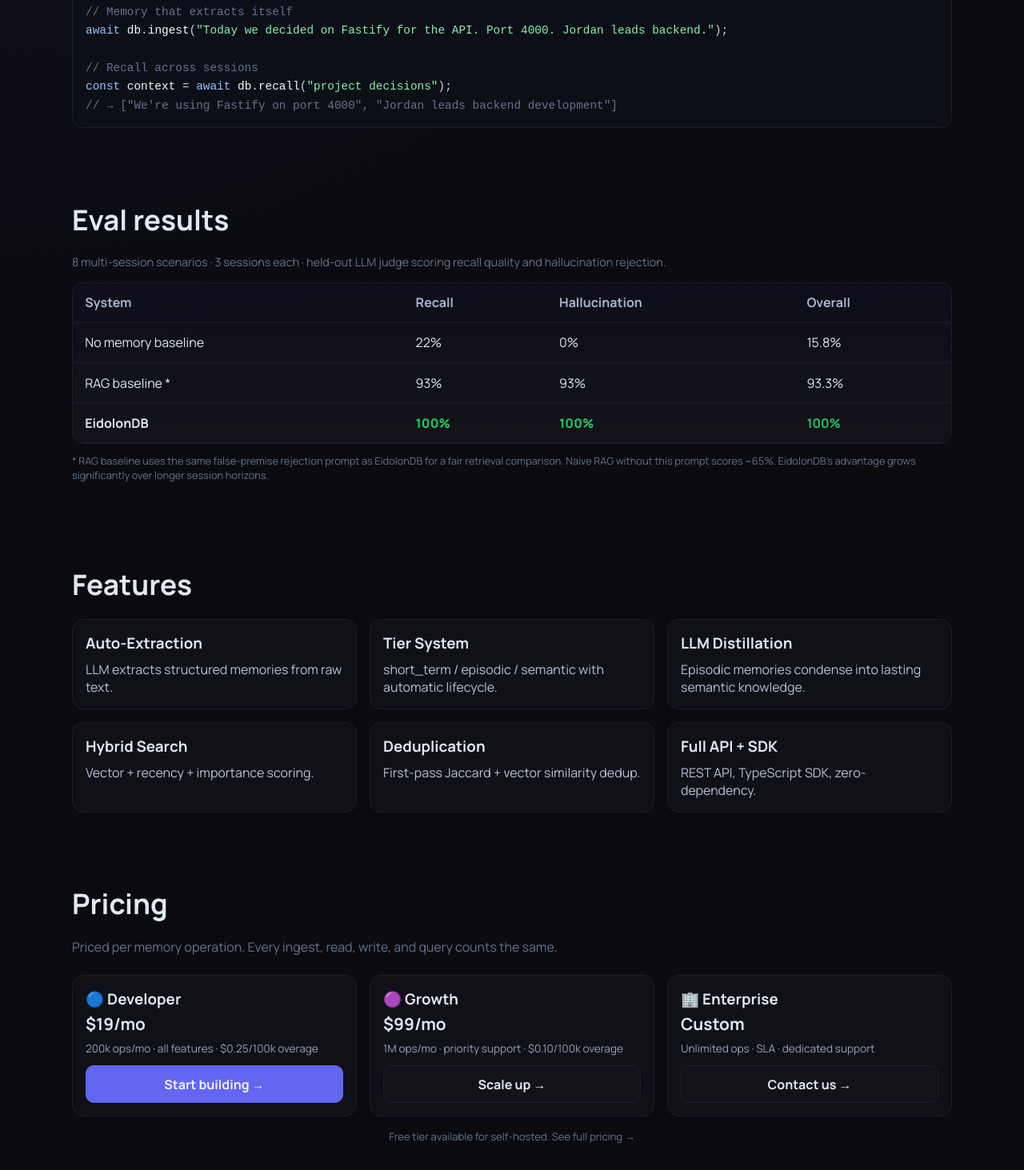
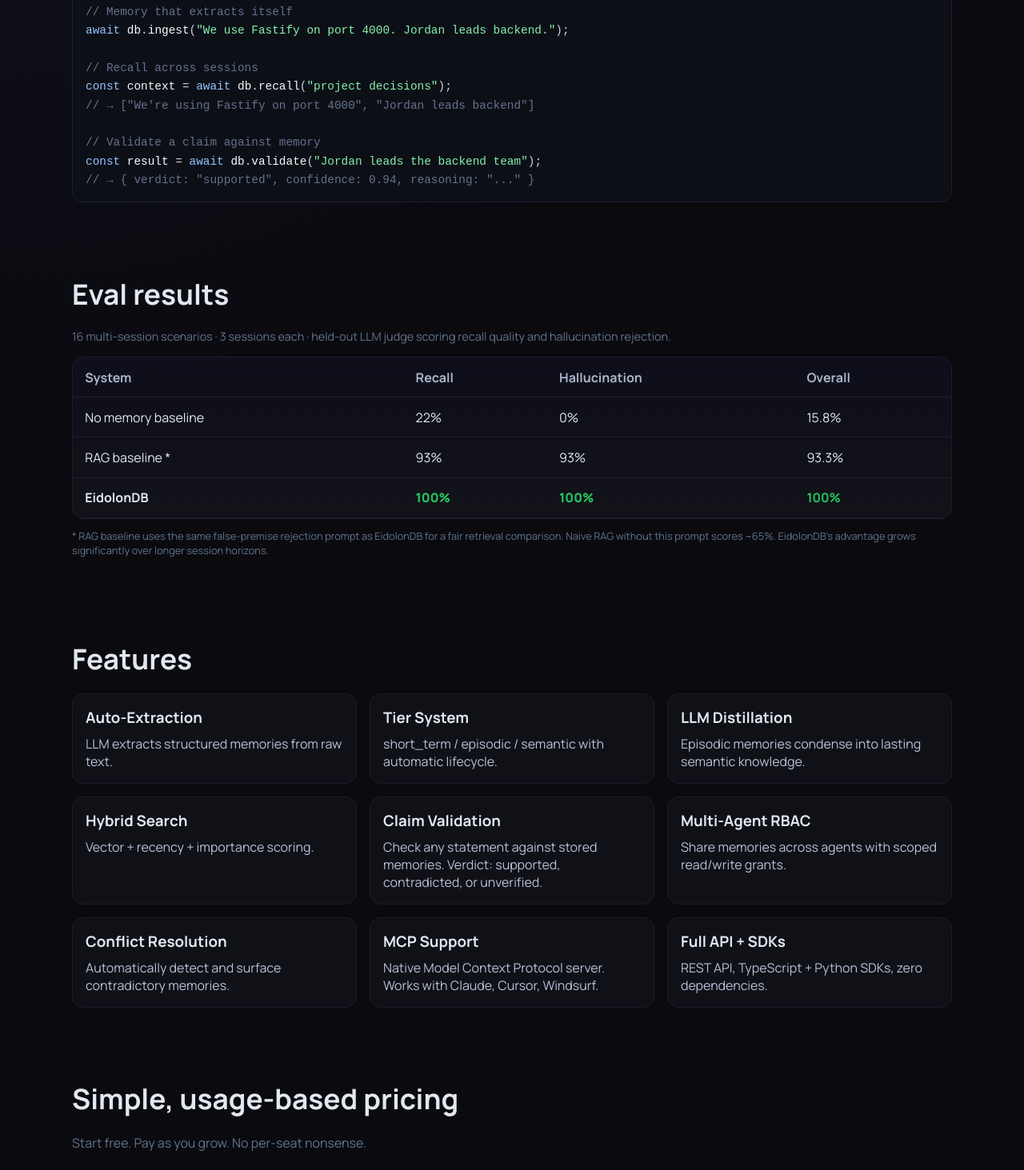
Before and after one commit to millbj92/EidolonDB, a Next.js app in the folder apps/web/: page / in a window 1280 px wide. Shown: the part 1300-2763 px from the top of the page at 80% size. Built offline with nearby package versions, Linux system fonts and the light colour scheme; no server answers.

Commit message:
feat: update landing page and pricing with new features

```diff
--- a/apps/web/src/app/(marketing)/page.tsx
+++ b/apps/web/src/app/(marketing)/page.tsx
@@ -74,7 +74,7 @@
             <span className="v">ingest</span>
             <span className="p">(</span>
             <span className="s">
-              &quot;Today we decided on Fastify for the API. Port 4000. Jordan leads backend.&quot;
+              &quot;We use Fastify on port 4000. Jordan leads backend.&quot;
             </span>
             <span className="p">);</span>
             {'\n\n'}
@@ -89,7 +89,21 @@
             <span className="p">);</span>
             {'\n'}
             <span className="c">
-              // → [&quot;We&apos;re using Fastify on port 4000&quot;, &quot;Jordan leads backend development&quot;]
+              // → [&quot;We&apos;re using Fastify on port 4000&quot;, &quot;Jordan leads backend&quot;]
+            </span>
+            {'\n\n'}
+            <span className="c">// Validate a claim against memory</span>
+            {'\n'}
+            <span className="k">const</span> <span className="v">result</span> <span className="p">=</span>{' '}
+            <span className="k">await</span> <span className="v">db</span>
+            <span className="p">.</span>
+            <span className="v">validate</span>
+            <span className="p">(</span>
+            <span className="s">&quot;Jordan leads the backend team&quot;</span>
+            <span className="p">);</span>
+            {'\n'}
+            <span className="c">
+              // → {'{'} verdict: &quot;supported&quot;, confidence: 0.94, reasoning: &quot;...&quot; {'}'}
             </span>
           </code>
         </pre>
@@ -98,7 +112,7 @@
       <section className="section container" id="evals">
         <h2>Eval results</h2>
         <p className="muted" style={{ marginTop: 0, marginBottom: '1rem', fontSize: '0.9rem' }}>
-          8 multi-session scenarios · 3 sessions each · held-out LLM judge scoring recall quality and hallucination rejection.
+          16 multi-session scenarios · 3 sessions each · held-out LLM judge scoring recall quality and hallucination rejection.
         </p>
         <div className="table-wrap">
           <table>
@@ -157,44 +171,38 @@
             <p>Vector + recency + importance scoring.</p>
           </article>
           <article className="card">
-            <h3>Deduplication</h3>
-            <p>First-pass Jaccard + vector similarity dedup.</p>
+            <h3>Claim Validation</h3>
+            <p>Check any statement against stored memories. Verdict: supported, contradicted, or unverified.</p>
           </article>
           <article className="card">
-            <h3>Full API + SDK</h3>
-            <p>REST API, TypeScript SDK, zero-dependency.</p>
+            <h3>Multi-Agent RBAC</h3>
+            <p>Share memories across agents with scoped read/write grants.</p>
+          </article>
+          <article className="card">
+            <h3>Conflict Resolution</h3>
+            <p>Automatically detect and surface contradictory memories.</p>
+          </article>
+          <article className="card">
+            <h3>MCP Support</h3>
+            <p>Native Model Context Protocol server. Works with Claude, Cursor, Windsurf.</p>
+          </article>
+          <article className="card">
+            <h3>Full API + SDKs</h3>
+            <p>REST API, TypeScript + Python SDKs, zero dependencies.</p>
           </article>
         </div>
       </section>
 
       <section className="section container" id="pricing">
-        <h2>Pricing</h2>
+        <h2>Simple, usage-based pricing</h2>
         <p className="muted" style={{ marginTop: 0, marginBottom: '1.5rem' }}>
-          Priced per memory operation. Every ingest, read, write, and query counts the same.
+          Start free. Pay as you grow. No per-seat nonsense.
         </p>
-        <div className="grid" style={{ gridTemplateColumns: 'repeat(3, minmax(0, 1fr))', gap: '1rem', marginBottom: '1rem' }}>
-          <article className="card">
-            <h3 style={{ marginBottom: '0.25rem' }}>🔵 Developer</h3>
-            <p style={{ margin: '0 0 0.5rem', fontWeight: 700, fontSize: '1.3rem', color: '#e2e8f0' }}>$19/mo</p>
-            <p style={{ margin: '0 0 0.75rem', color: '#94a3b8', fontSize: '0.85rem' }}>200k ops/mo · all features · $0.25/100k overage</p>
-            <a className="btn btn-primary" href="/sign-up?plan=developer" style={{ textAlign: 'center', display: 'block' }}>Start building →</a>
-          </article>
-          <article className="card">
-            <h3 style={{ marginBottom: '0.25rem' }}>🟣 Growth</h3>
-            <p style={{ margin: '0 0 0.5rem', fontWeight: 700, fontSize: '1.3rem', color: '#e2e8f0' }}>$99/mo</p>
-            <p style={{ margin: '0 0 0.75rem', color: '#94a3b8', fontSize: '0.85rem' }}>1M ops/mo · priority support · $0.10/100k overage</p>
-            <a className="btn" href="/sign-up?plan=growth" style={{ textAlign: 'center', display: 'block' }}>Scale up →</a>
-          </article>
-          <article className="card">
-            <h3 style={{ marginBottom: '0.25rem' }}>🏢 Enterprise</h3>
-            <p style={{ margin: '0 0 0.5rem', fontWeight: 700, fontSize: '1.3rem', color: '#e2e8f0' }}>Custom</p>
-            <p style={{ margin: '0 0 0.75rem', color: '#94a3b8', fontSize: '0.85rem' }}>Unlimited ops · SLA · dedicated support</p>
-            <a className="btn" href="mailto:hello@eidolondb.com" style={{ textAlign: 'center', display: 'block' }}>Contact us →</a>
-          </article>
+        <div className="hero-actions">
+          <Link className="btn btn-primary" href="/pricing">
+            See pricing →
+          </Link>
         </div>
-        <p className="muted" style={{ fontSize: '0.82rem', textAlign: 'center' }}>
-          Free tier available for self-hosted. <a href="/pricing">See full pricing →</a>
-        </p>
       </section>
 
       <section className="section container cta" id="start">
```
Also changed, not shown: apps/web/src/app/(marketing)/pricing/page.tsx (+11 -8 lines).
